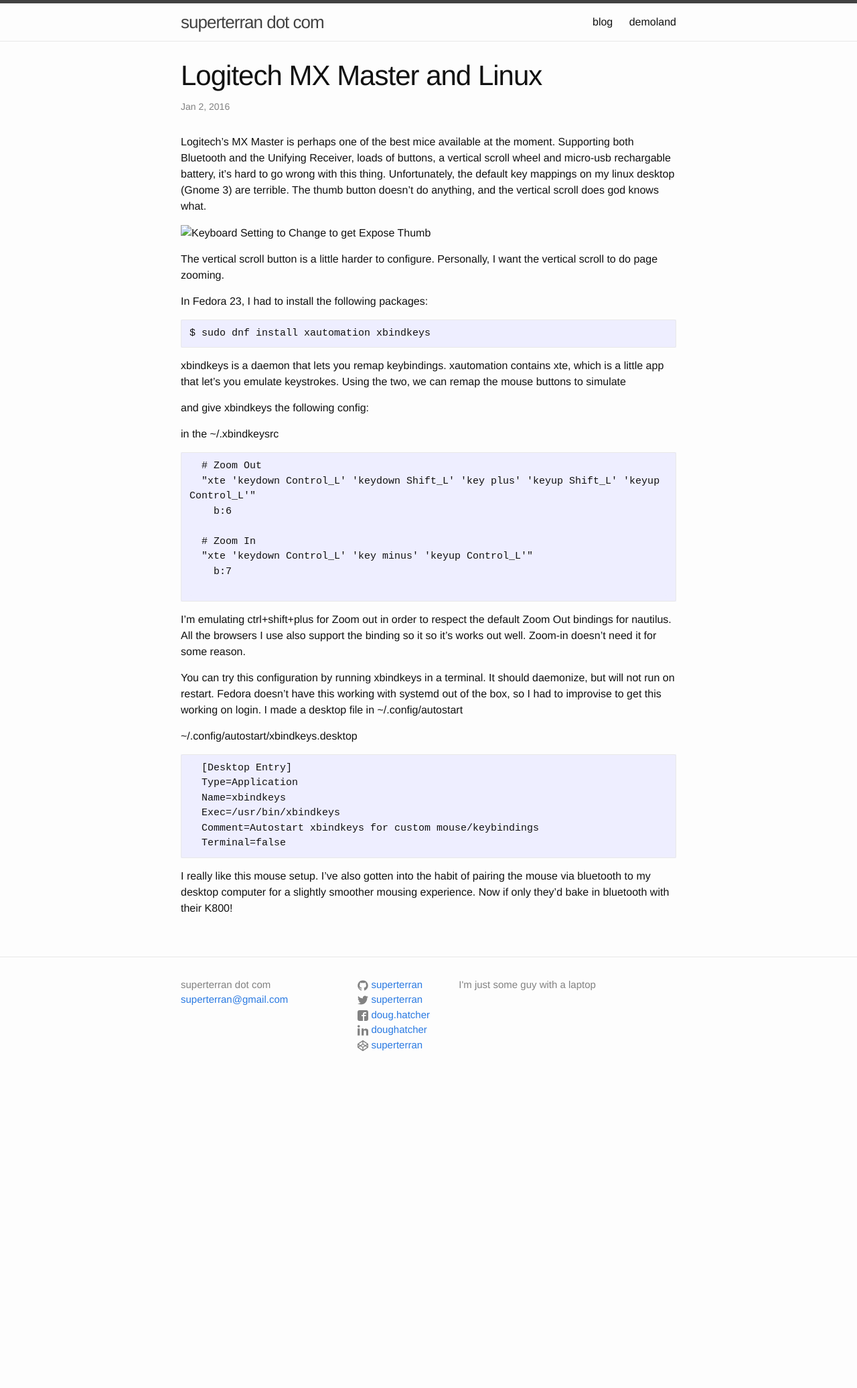
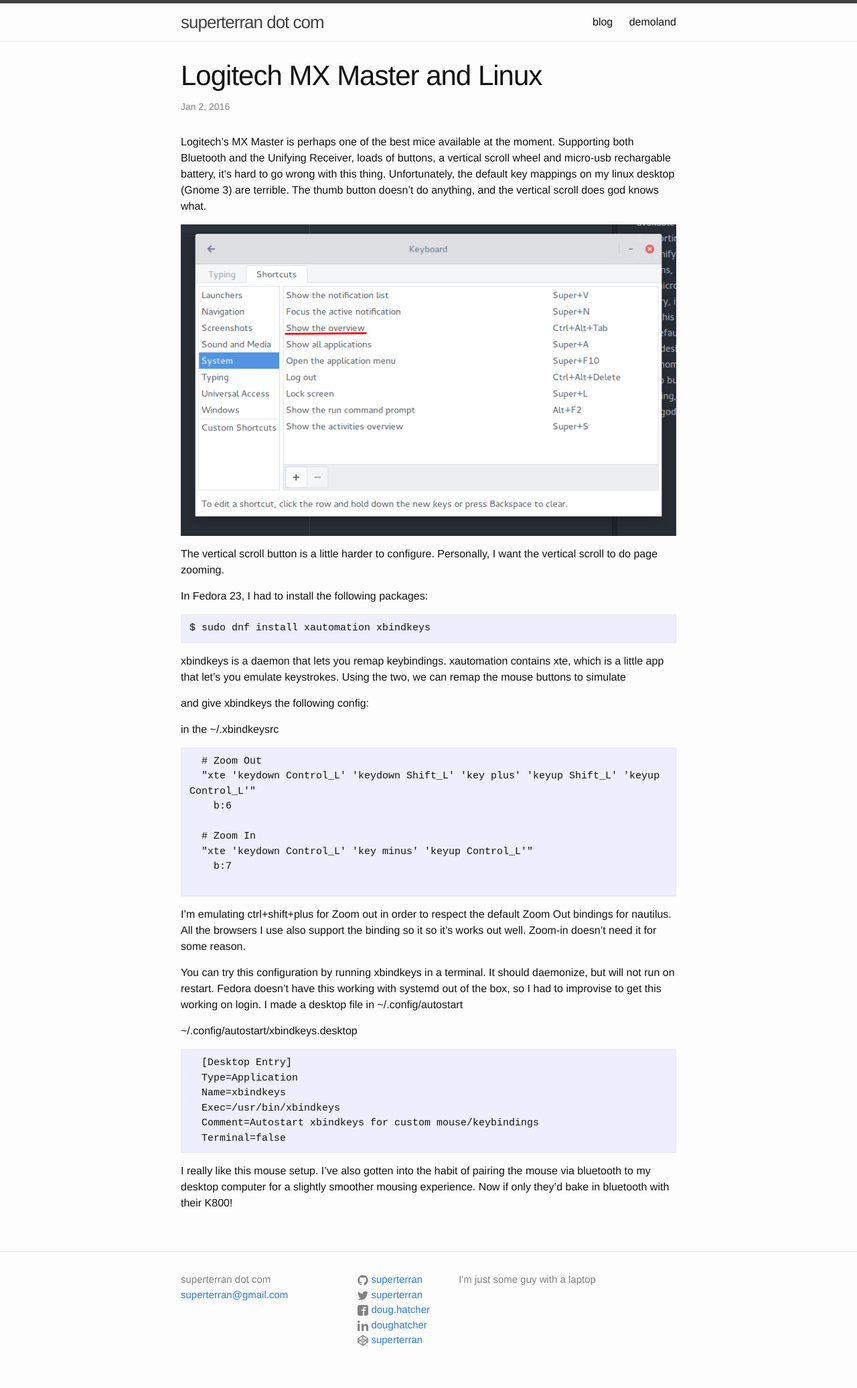
Before and after one commit to superterran/legacy-dotcom-provisioner, a Jekyll site: the page built from _posts/2016-01-02-setting-up-logitech-mx-master-linux.markdown, in a window 1280 px wide. Shown: the whole page at 67% size. Built offline with Jekyll 4.4.1, drawn with Linux system fonts in a browser that asks for light colours; before the commit the page ends 1631 px from its top, so only the background shows below that.

Commit message:
fixes images issue, hopefully

```diff
--- a/_posts/2016-01-02-setting-up-logitech-mx-master-linux.markdown
+++ b/_posts/2016-01-02-setting-up-logitech-mx-master-linux.markdown
@@ -8,7 +8,7 @@
 Logitech's MX Master is perhaps one of the best mice available at the moment. Supporting both Bluetooth and the Unifying Receiver, loads of buttons, a vertical scroll wheel and micro-usb rechargable battery, it's hard to go wrong with this thing. Unfortunately, the default key mappings on my linux desktop (Gnome 3) are terrible. The thumb button doesn't do anything, and the vertical scroll does god knows what.
 
 
-![Keyboard Setting to Change to get Expose Thumb](./images/logitech_thumbbutton.png)
+![Keyboard Setting to Change to get Expose Thumb]( /assets/2016/logitech_thumbbutton.png)
 
 The vertical scroll button is a little harder to configure. Personally, I want the vertical scroll to do page zooming.
 
```
Also changed, not shown: assets/2016/logitech_thumbbutton.png (renamed from _posts/images/logitech_thumbbutton.png).
